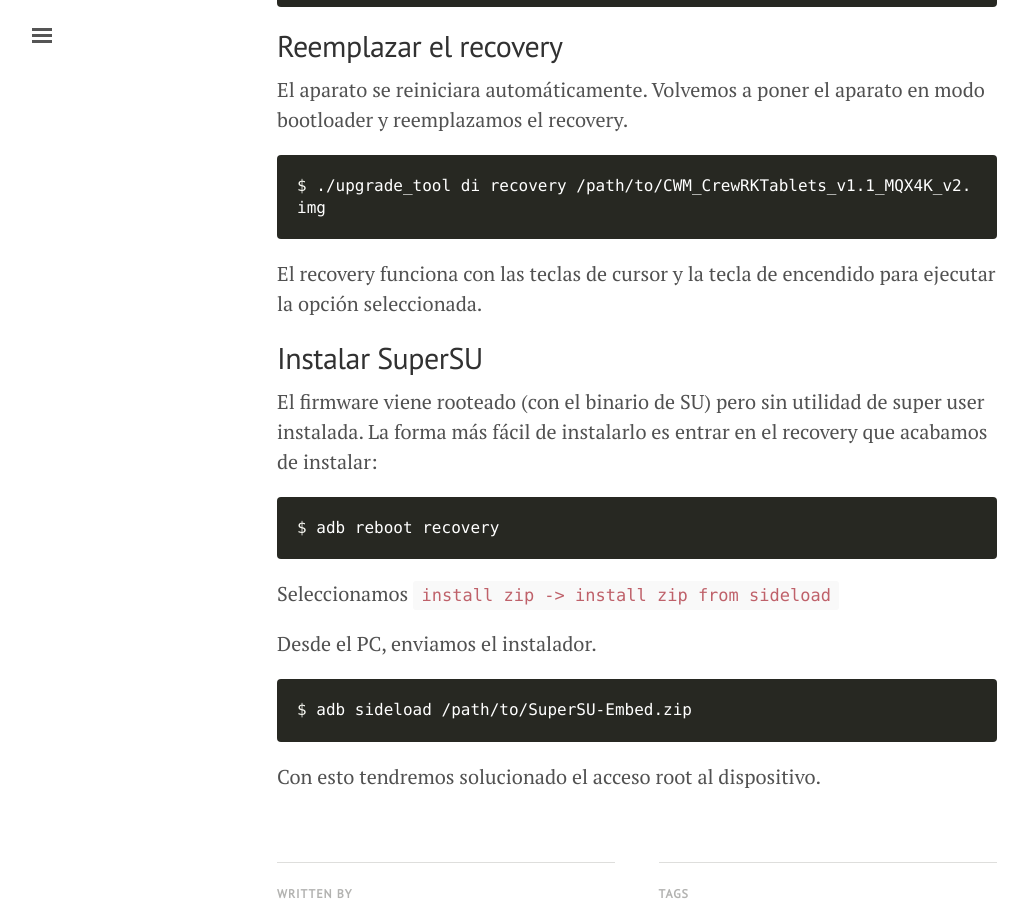
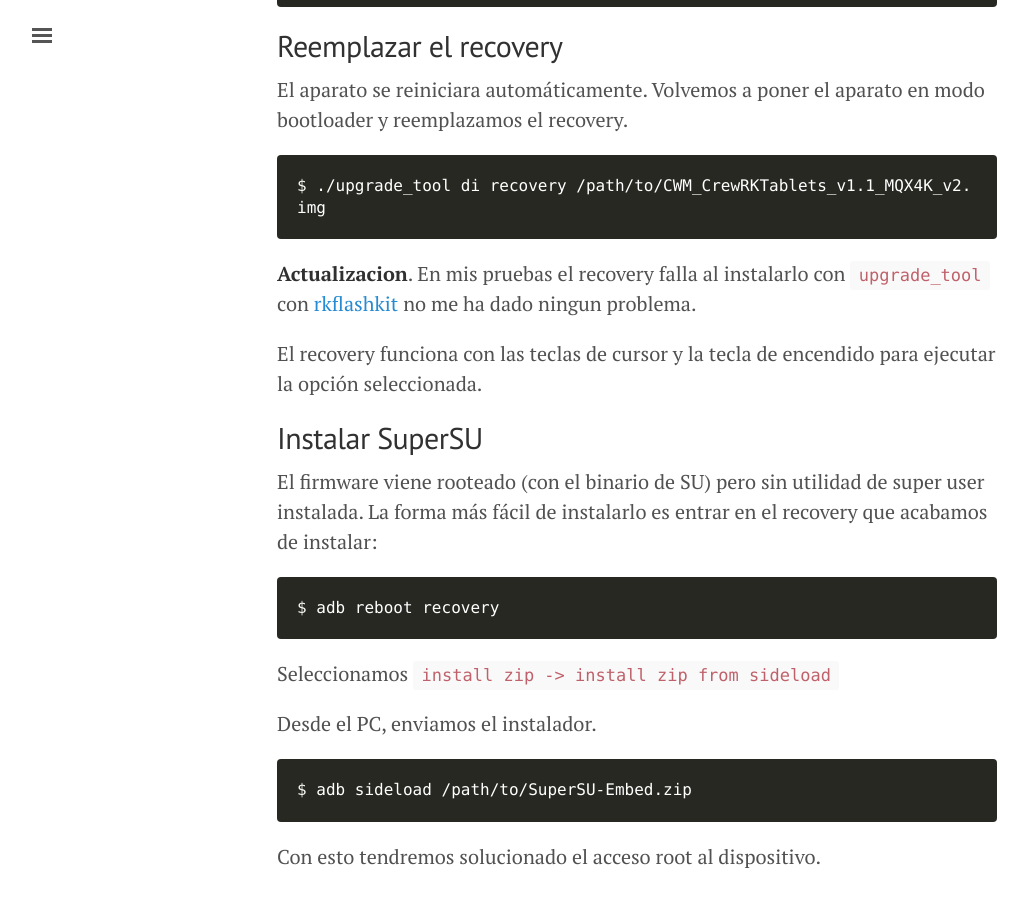
Before and after one commit to CGarces/CGarces.github.io, a Jekyll site: the page built from _posts/2016-03-22-Actualizar-firmware-MXQ-4K-RK3229.md, in a window 1280 px wide and 900 px high, scrolled down 1243 px. Shown: the whole window, without its empty margins (3-1031 px from the left). Built offline with Jekyll 4.4.1, drawn with Linux system fonts in a browser that asks for light colours; nearby versions of some CDN libraries; Markdown is read by kramdown in place of the engine named in the settings; comment, search, counter and statistics services are not loaded.

Commit message:
Update 2016-03-22-Actualizar-firmware-MXQ-4K-RK3229.md

````diff
--- a/_posts/2016-03-22-Actualizar-firmware-MXQ-4K-RK3229.md
+++ b/_posts/2016-03-22-Actualizar-firmware-MXQ-4K-RK3229.md
@@ -57,6 +57,8 @@
 $ ./upgrade_tool di recovery /path/to/CWM_CrewRKTablets_v1.1_MQX4K_v2.img
 ```
 
+**Actualizacion**. En mis pruebas el recovery falla al instalarlo con `upgrade_tool` con [rkflashkit](https://github.com/linuxerwang/rkflashkit) no me ha dado ningun problema.
+
 El recovery funciona con las teclas de cursor y la tecla de encendido para ejecutar la opción seleccionada.
 
 ##Instalar SuperSU
````
